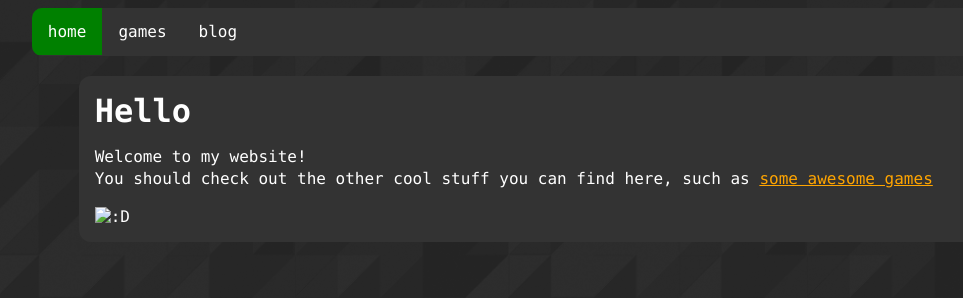
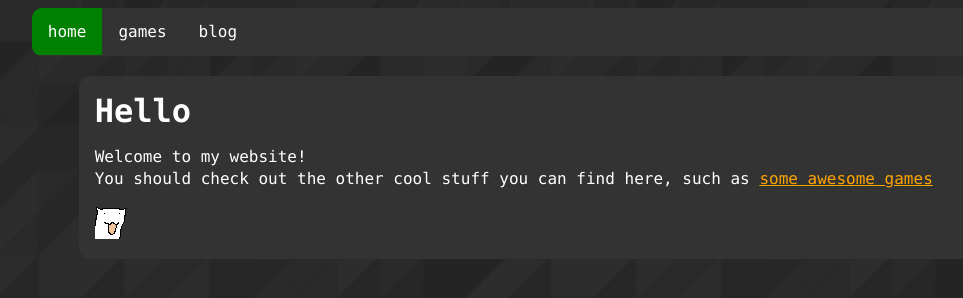
Before and after one commit to snoo8/snoo8.github.io, a plain HTML site: page index.html in a window 1280 px wide. Shown: the whole page, without its empty margins (46-1009 px from the left). Drawn offline with Linux system fonts and the light colour scheme.

Commit message:
add favicons 5 (fix)

```diff
--- a/index.html
+++ b/index.html
@@ -20,7 +20,7 @@
 				Welcome to my website! <br>
 				You should check out the other cool stuff you can find here, such as <a href="./games.html">some awesome games</a>
 			</p>
-			<img src="./favicons-32x32.png" alt=":D"></img>
+			<img src="./favicon-32x32.png" alt=":D"></img>
 		</div>
 	</body>
 </html>
```
